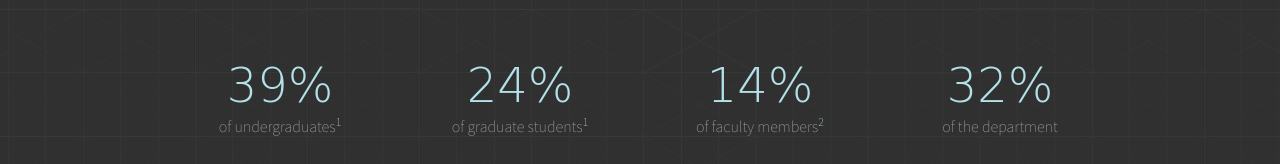
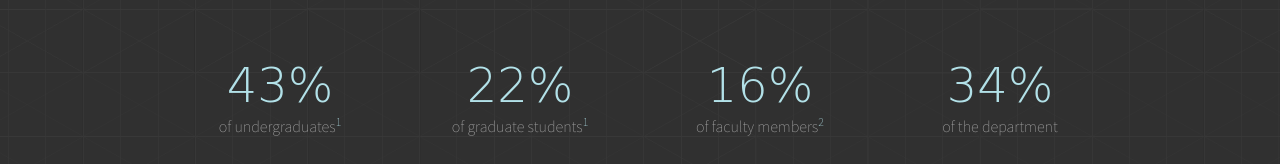
Before and after one commit to womenineecs/womenineecs.github.io, a plain HTML site: page index.html in a window 1280 px wide. Shown: the part 1623-1787 px from the top of the page. Drawn offline with nearby package versions, Linux system fonts and the light colour scheme; a web font is replaced by a local one.

Commit message:
updated statistics

```diff
--- a/index.html
+++ b/index.html
@@ -92,19 +92,19 @@
     <h2 class="sans">In MIT's Electrical Engineering and Computer Science department, women represent</h2>
     <div id="fact-container">
       <div class="fact">
-        <h3>39%</h3>
+        <h3>43%</h3>
         <p>of undergraduates<sup><a href="//web.mit.edu/registrar/stats/gender" target="_blank">1</a></sup></p>
       </div>
       <div class="fact">
-        <h3>24%</h3>
+        <h3>22%</h3>
         <p>of graduate students<sup><a href="//web.mit.edu/registrar/stats/gender" target="_blank">1</a></sup></p>
       </div>
       <div class="fact">
-        <h3>14%</h3>
+        <h3>16%</h3>
         <p>of faculty members<sup><a href="//eecs.mit.edu/people/faculty-advisors" target="_blank">2</a></sup></p>
       </div>
       <div class="fact">
-        <h3>32%</h3>
+        <h3>34%</h3>
         <p>of the department</p>
       </div>
     </div>
```
